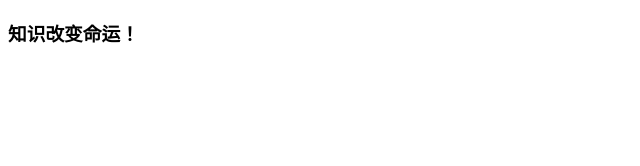
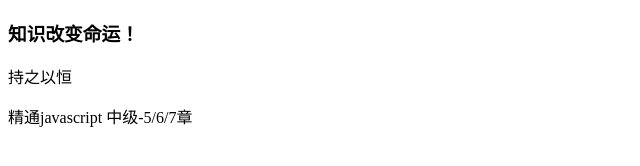
Before and after one commit to rm86626/myproject85-1, a plain HTML site: page index.html in a window 1280 px wide. Shown: the whole page, without its empty margins (0-640 px from the left). Drawn offline with Linux system fonts and the light colour scheme.

Commit message:
2个p标记

```diff
--- a/index.html
+++ b/index.html
@@ -7,5 +7,7 @@
 </head>
 <body>
     <h3>知识改变命运！</h3>
+    <p>持之以恒</p>
+    <p>精通javascript 中级-5/6/7章</p>
 </body>
 </html>
```
